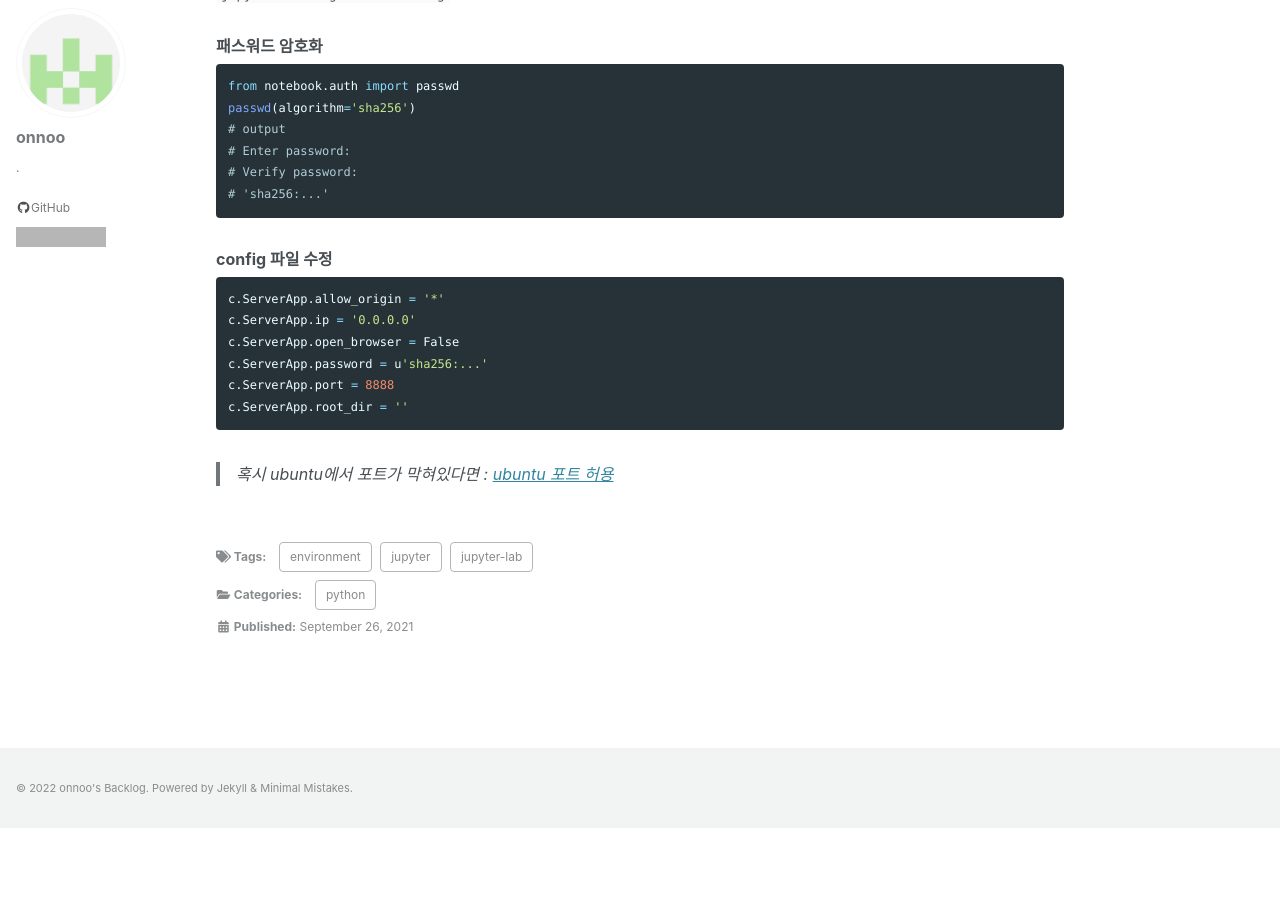
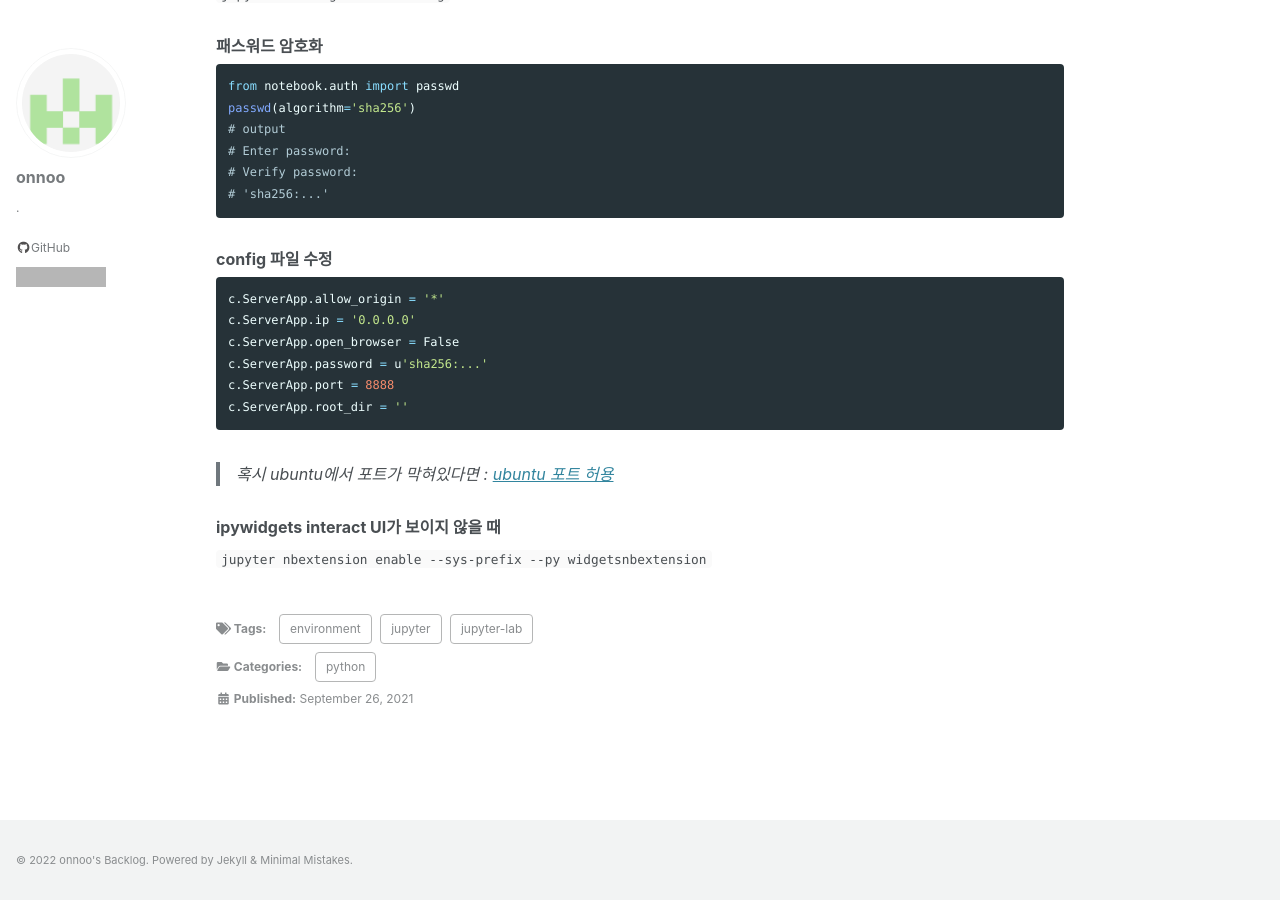
Before and after one commit to onnoo/onnoo.github.io, a Jekyll site: the page built from _posts/2021-09-26-jupyter-lab.md, in a window 1280 px wide and 900 px high, scrolled down 296 px. Built offline with Jekyll 4.4.1, drawn with Linux system fonts in a browser that asks for light colours; cached includes are drawn as plain includes; a script that is not in the unit is left out; comment, search, counter and statistics services are not loaded; before the commit the page ends 1124 px from its top, so only the background shows below that; grey boxes are pictures that could not be loaded.

Commit message:
Update 2021-09-26-jupyter-lab.md

````diff
--- a/_posts/2021-09-26-jupyter-lab.md
+++ b/_posts/2021-09-26-jupyter-lab.md
@@ -42,3 +42,8 @@ c.ServerApp.root_dir = ''
 ```
 
 > 혹시 ubuntu에서 포트가 막혀있다면 : [ubuntu 포트 허용](http://127.0.0.1:4000/code/ubuntu-commands/#%ED%8F%AC%ED%8A%B8-%ED%97%88%EC%9A%A9)
+
+
+### ipywidgets interact UI가 보이지 않을 때
+
+`jupyter nbextension enable --sys-prefix --py widgetsnbextension`
````
